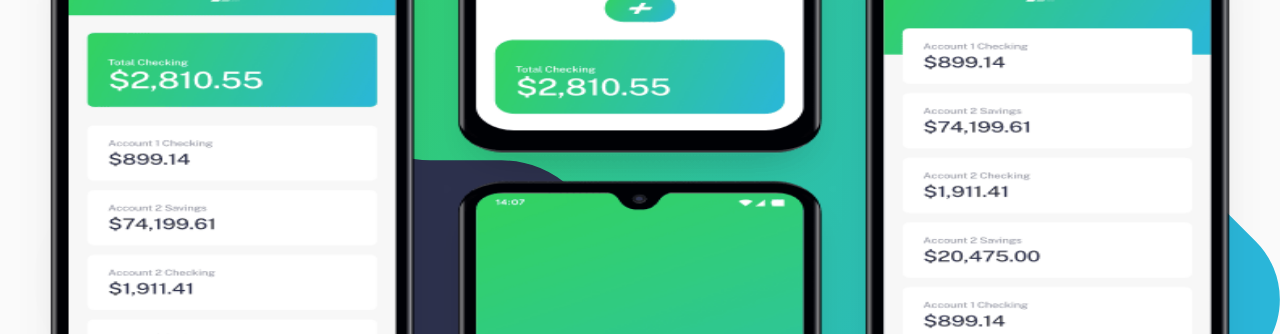
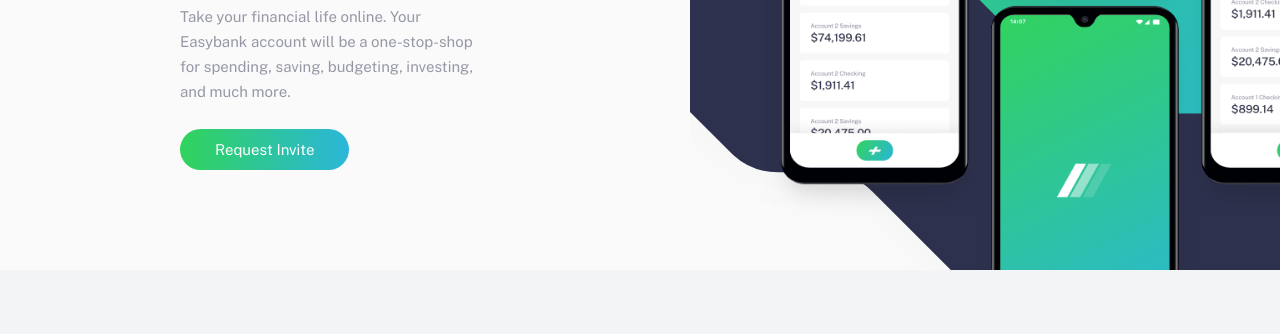
Before and after one commit to Samuellekpor/easybank-landing, a website: page index.html in a window 1280 px wide. Shown: the part 353-687 px from the top of the page. Drawn offline with nearby package versions, Linux system fonts and the light colour scheme.

Commit message:
Added the desktop lnding styling

```diff
--- a/style.css
+++ b/style.css
@@ -274,6 +274,56 @@
   .mobile-menu {
     display: none;
   }
+
+  .welcome-container {
+    display: grid;
+    grid-template-columns: 1fr 1fr;
+    justify-content: space-between;
+    padding: 0 180px;
+  }
+
+  .welcome-desc {
+    text-align: start;
+    padding: 150px 100px 100px 0;
+    max-width: 550px;
+  }
+
+  .title {
+    font-size: 45px;
+  }
+
+  .landing-description {
+    padding-right: 50px;
+    margin-bottom: 25px;
+  }
+
+  .mockups {
+    margin-right: -180px;
+    order: 2;
+    z-index: 4;
+  }
+
+  .background-image {
+    position: absolute;
+    height: 128%;
+    top: -50px;
+    right: -50px;
+    z-index: 3;
+  }
+
+  .mockup-img {
+    top: -100px;
+    right: -250px;
+    padding: 0;
+    bottom: 150px;
+    height: 767px;
+    z-index: 3;
+  }
+
+  .choice-reasons {
+    position: relative;
+    z-index: 6;
+  }
 }
 
 
```
